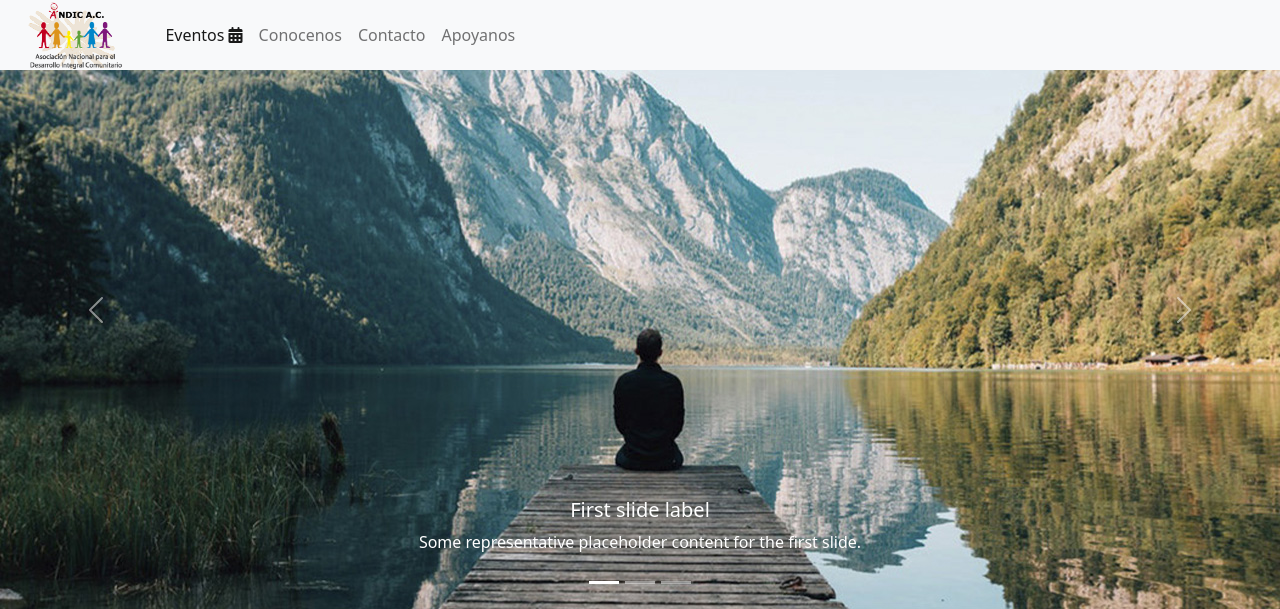
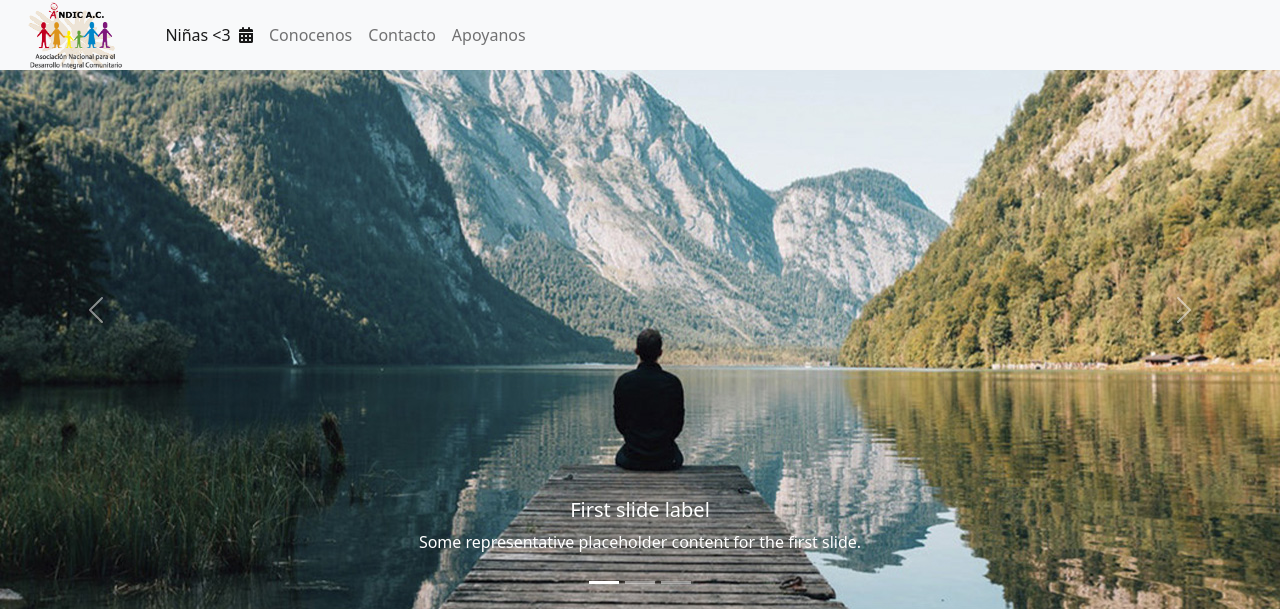
Before and after one commit to AngelMendozaDev/Andic0, a PHP site: page /index.php in a window 1280 px wide. Shown: the top 609 px of the page. Run offline with PHP 8.4, Linux system fonts and the light colour scheme; some libraries are stand-ins or nearby versions.

Commit message:
Mensaje de prueba

```diff
--- a/header.php
+++ b/header.php
@@ -53,7 +53,7 @@
             <div class="collapse navbar-collapse" id="navbarNav">
                 <ul class="navbar-nav">
                     <li class="nav-item">
-                        <a class="nav-link active" aria-current="page" href="#">Eventos&nbsp;<i
+                        <a class="nav-link active" aria-current="page" href="#">Niñas <3 &nbsp;<i
                                 class="fas fa-calendar-alt icon-option"></i></a>
                     </li>
                     <li class="nav-item">
```
